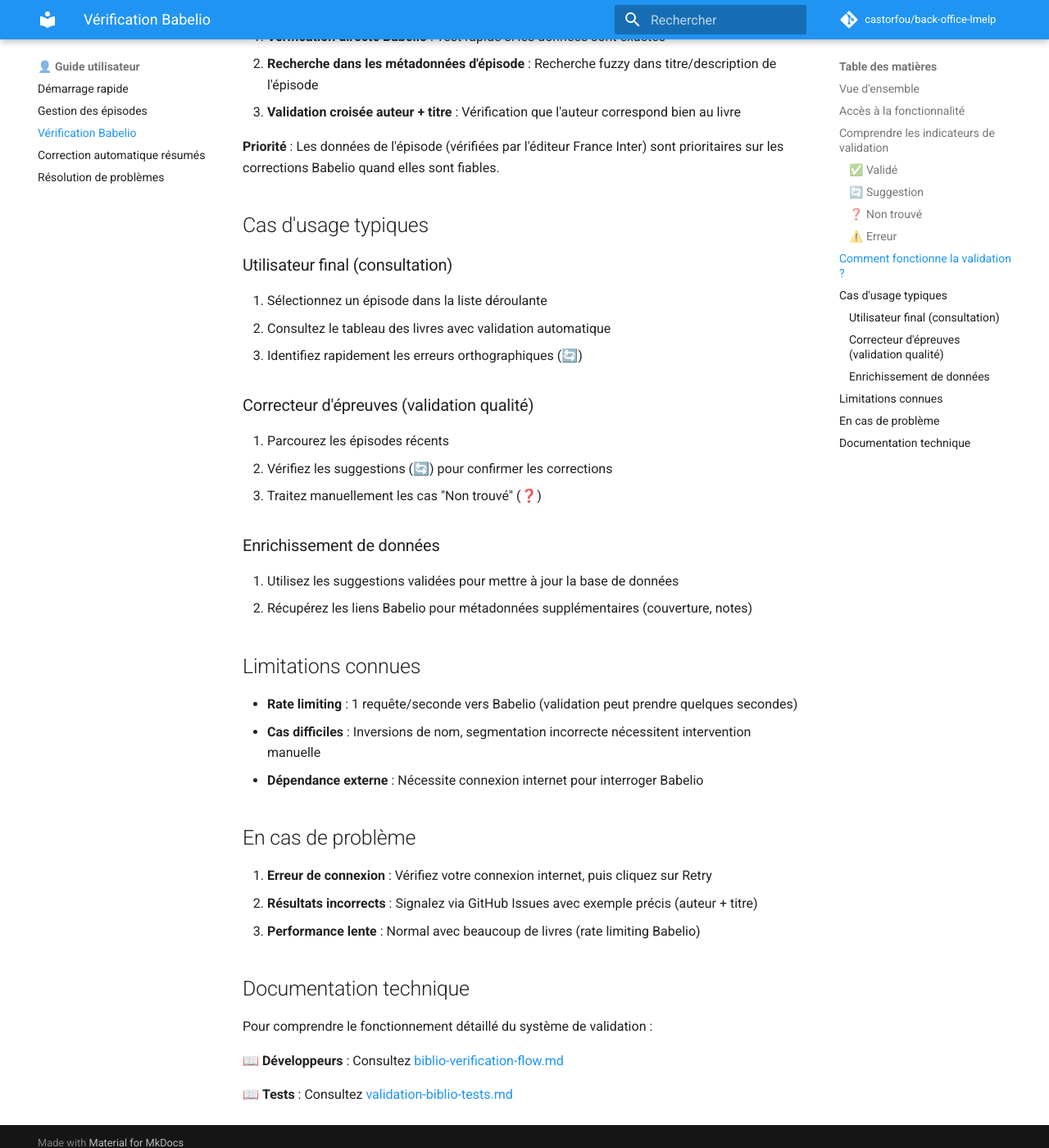
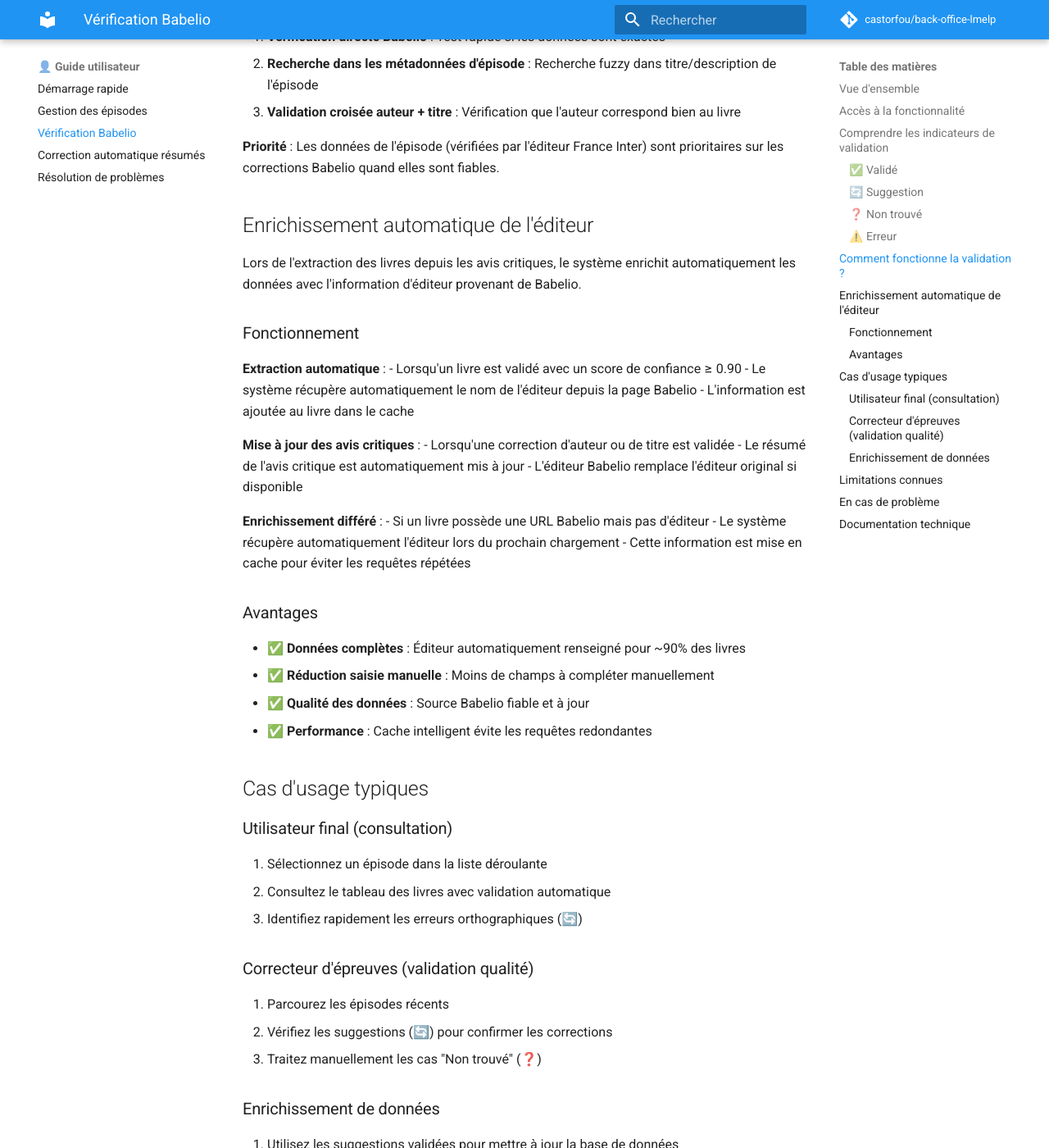
Before and after one commit to castorfou/back-office-lmelp, an MkDocs documentation site: the page built from docs/user/babelio-verification.md, in a window 1280 px wide and 1400 px high, scrolled down 1379 px. Shown: the whole window at 82% size. Built offline with MkDocs 1.6.1 and Material for MkDocs 9.7.7, drawn with Linux system fonts in a browser that asks for light colours; comment, search, counter and statistics services are not loaded.

Commit message:
docs: update documentation for Babelio publisher enrichment
Mise à jour de la documentation utilisateur et développeur pour l'enrichissement automatique de l'éditeur depuis Babelio.

**README.md:**
- Ajout section "Éditeur automatique" dans fonctionnalités Babelio
- Description des 3 mécanismes (extraction, mise à jour, cache)
- Suppression marqueur "NOUVEAU" (bonnes pratiques)

**CLAUDE.md:**
- Ajout dépendances web scraping (beautifulsoup4, html5lib, types-beautifulsoup4)

**docs/user/babelio-verification.md:**
- Nouvelle section "Enrichissement automatique de l'éditeur"
- Description workflow utilisateur (extraction, mise à jour, enrichissement différé)
- Avantages pour l'utilisateur (90% données complètes, moins de saisie)

**docs/dev/biblio-verification-flow.md:**
- Suppression référence "(Issue #85)" (bonnes pratiques de documentation)
- Section technique déjà complète et à jour

Conforme aux bonnes pratiques de rédaction (pas de références issues, description de l'état actuel).

🤖 Generated with [Claude Code](https://claude.com/claude-code)

Co-Authored-By: Claude <noreply@anthropic.com>

```diff
--- a/docs/user/babelio-verification.md
+++ b/docs/user/babelio-verification.md
@@ -51,6 +51,34 @@ Le système combine **plusieurs sources** pour maximiser la fiabilité :
 
 **Priorité** : Les données de l'épisode (vérifiées par l'éditeur France Inter) sont prioritaires sur les corrections Babelio quand elles sont fiables.
 
+## Enrichissement automatique de l'éditeur
+
+Lors de l'extraction des livres depuis les avis critiques, le système enrichit automatiquement les données avec l'information d'éditeur provenant de Babelio.
+
+### Fonctionnement
+
+**Extraction automatique** :
+- Lorsqu'un livre est validé avec un score de confiance ≥ 0.90
+- Le système récupère automatiquement le nom de l'éditeur depuis la page Babelio
+- L'information est ajoutée au livre dans le cache
+
+**Mise à jour des avis critiques** :
+- Lorsqu'une correction d'auteur ou de titre est validée
+- Le résumé de l'avis critique est automatiquement mis à jour
+- L'éditeur Babelio remplace l'éditeur original si disponible
+
+**Enrichissement différé** :
+- Si un livre possède une URL Babelio mais pas d'éditeur
+- Le système récupère automatiquement l'éditeur lors du prochain chargement
+- Cette information est mise en cache pour éviter les requêtes répétées
+
+### Avantages
+
+- ✅ **Données complètes** : Éditeur automatiquement renseigné pour ~90% des livres
+- ✅ **Réduction saisie manuelle** : Moins de champs à compléter manuellement
+- ✅ **Qualité des données** : Source Babelio fiable et à jour
+- ✅ **Performance** : Cache intelligent évite les requêtes redondantes
+
 ## Cas d'usage typiques
 
 ### Utilisateur final (consultation)
```
Also changed, not shown: CLAUDE.md (+2 -1 lines), README.md (+5 -1 lines), docs/dev/biblio-verification-flow.md (+1 -1 lines).
